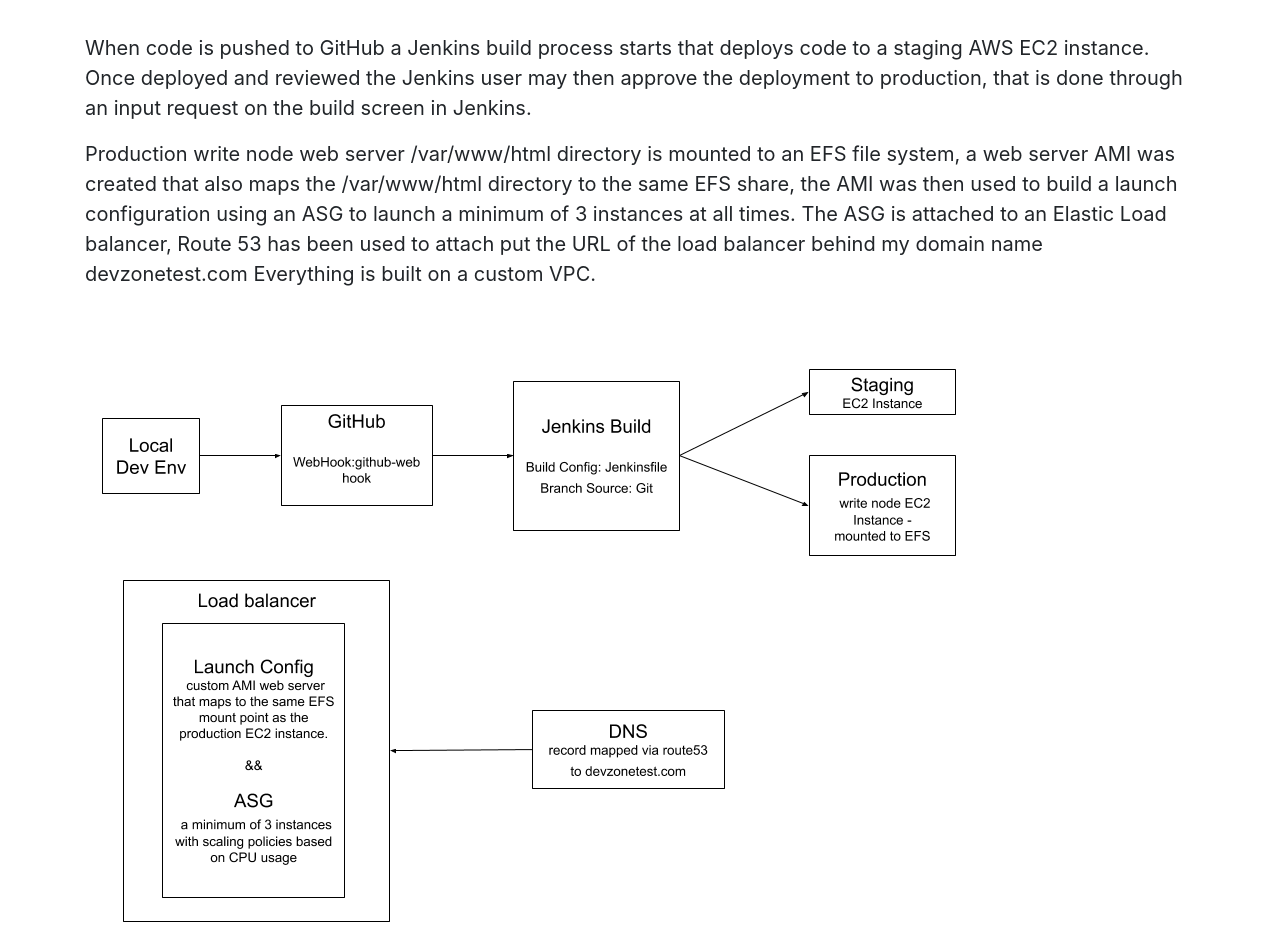
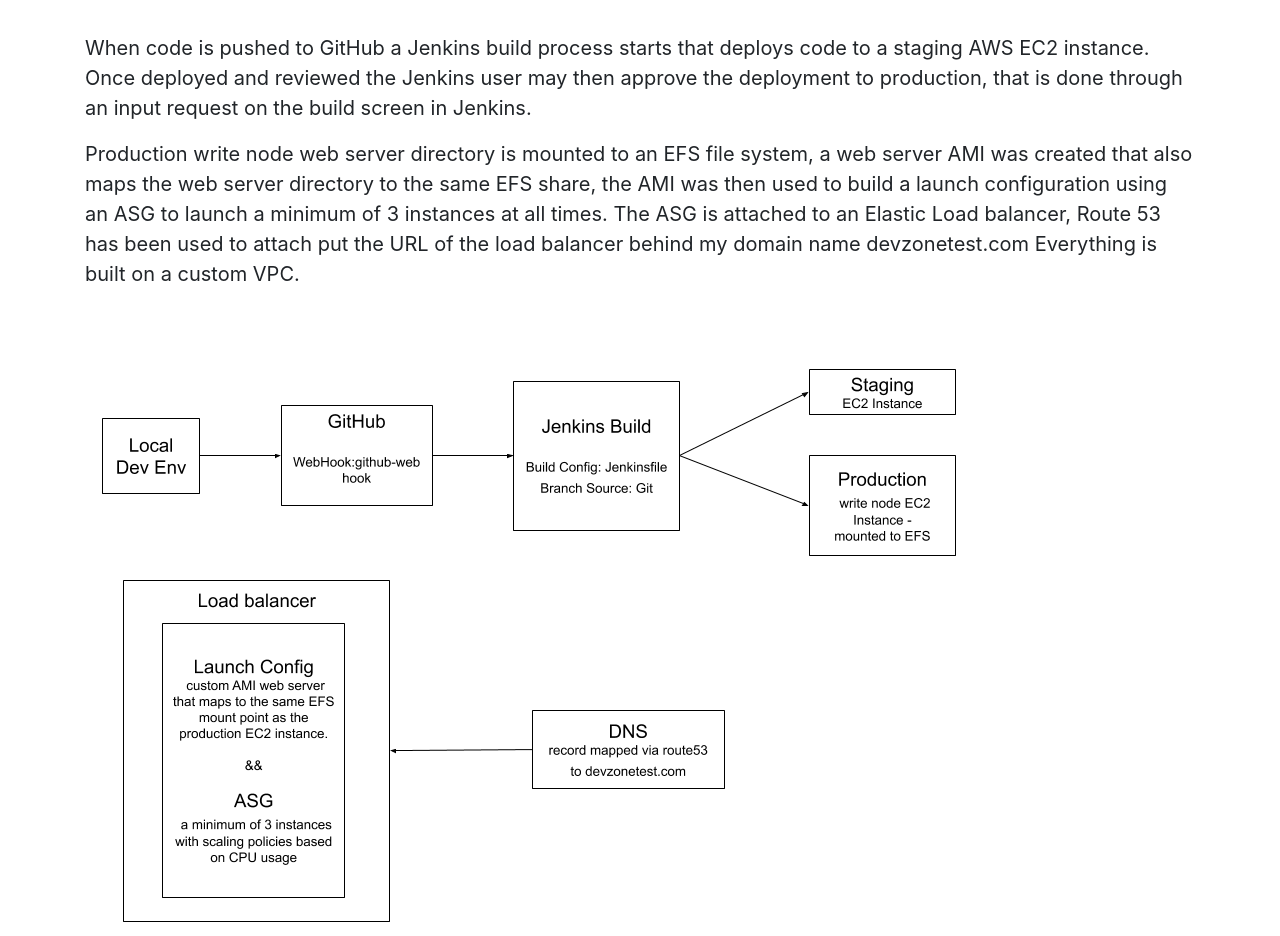
Before and after one commit to GAR80/GR-Jenkins-AWS, a website with bundled scripts: page src/index.html in a window 1280 px wide. Shown: the part 842-1778 px from the top of the page. Built offline with nearby package versions, Linux system fonts and the light colour scheme.

Commit message:
change to text

```diff
--- a/src/index.html
+++ b/src/index.html
@@ -67,7 +67,7 @@
               <br />
               When code is pushed to GitHub a Jenkins build process starts that deploys code to a staging AWS EC2 instance. Once deployed and reviewed the Jenkins user may then approve the deployment to production, that is done through an input request on the build screen in Jenkins.
             </p>
-            <p>Production write node web server /var/www/html directory is mounted to an EFS file system, a web server AMI was created that also maps the /var/www/html directory to the same EFS share,  the AMI was then used to build a launch configuration using an ASG to launch a minimum of 3 instances at all times. The ASG is attached to an Elastic Load balancer, Route 53 has been used to attach put the URL of the load balancer behind my domain name devzonetest.com Everything is built on a custom VPC.
+            <p>Production write node web server directory is mounted to an EFS file system, a web server AMI was created that also maps the web server directory to the same EFS share, the AMI was then used to build a launch configuration using an ASG to launch a minimum of 3 instances at all times. The ASG is attached to an Elastic Load balancer, Route 53 has been used to attach put the URL of the load balancer behind my domain name devzonetest.com Everything is built on a custom VPC.
             </p>
           </div>
           <img class="img-fluid" src="img/dig1.png" alt="">
```
